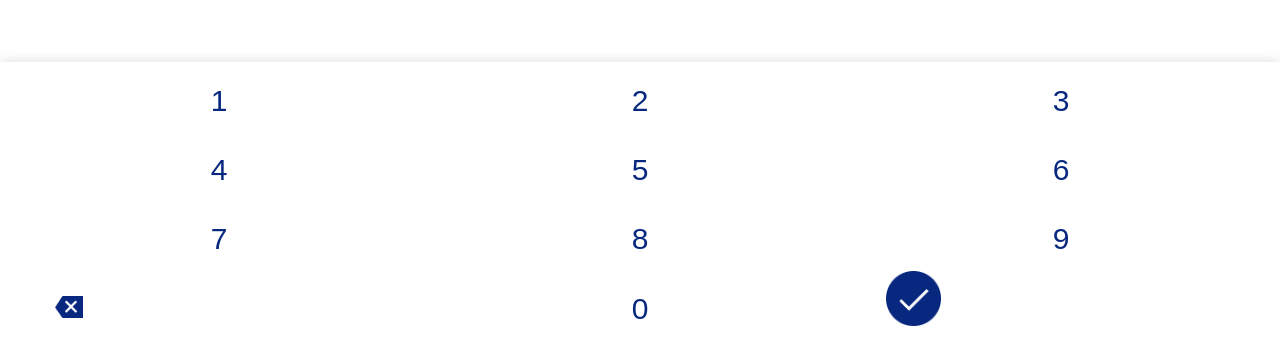
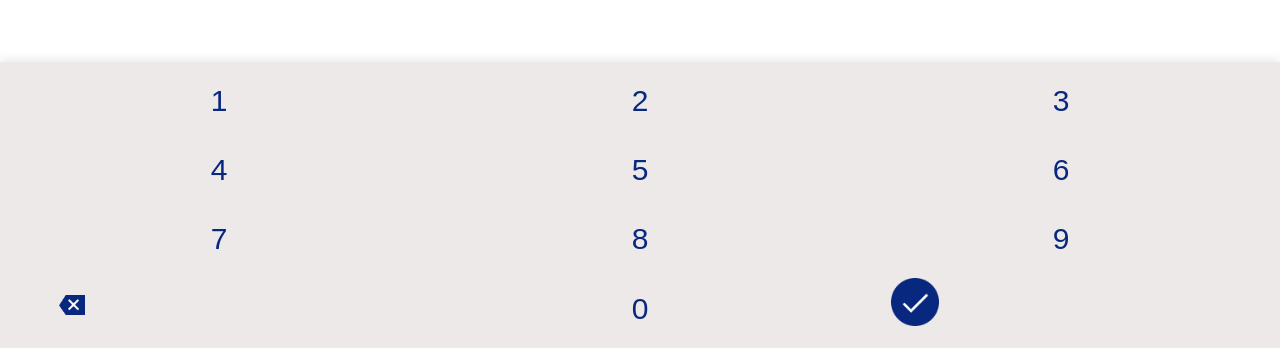
Before and after one commit to Einstein-ash/above_all_bank, a React (Create React App) app: page / in a window 1280 px wide. Shown: the part 452-800 px from the top of the page. Built offline with nearby package versions, Linux system fonts and the light colour scheme.

Commit message:
added corrs and tick img 2

```diff
--- a/src/pages/PinEntryScreen.css
+++ b/src/pages/PinEntryScreen.css
@@ -141,8 +141,8 @@
     position: fixed;
     bottom: 0;
     left: 0;
-    /* background-color: #eee9e9; */
-    background-color: #ffffff;
+    background-color: #eee9e9;
+    /* background-color: #ffffff; */
     padding: 12px 16px;
     box-shadow: 0 -2px 10px rgba(0, 0, 0, 0.1);
     display: grid;
@@ -174,12 +174,13 @@
     background-image: url("../assets/images/figma_tick.png");
     /* border : 1px solid red; */
     background-size: cover;
+
     background-repeat: no-repeat;
-    height: 55px;
-    width: 55px;
-    margin-left: 18px;
+    height: 48px;
+    width: 48px;
+    margin-left: 23px;
     padding-top: -200px;
-    margin-top: -20px;
+    margin-top: -13px;
 }
 
 .pinInput_corss_img{
@@ -187,8 +188,8 @@
     /* border : 1px solid red; */
     background-size: cover;
     background-repeat: no-repeat;
-    height: 22px;
-    width: 28px;
-    margin-left: 29px;
-    margin-top: -3px;
+    height: 20px;
+    width: 26px;
+    margin-left: 33px;
+    margin-top: -8px;
 }
```
